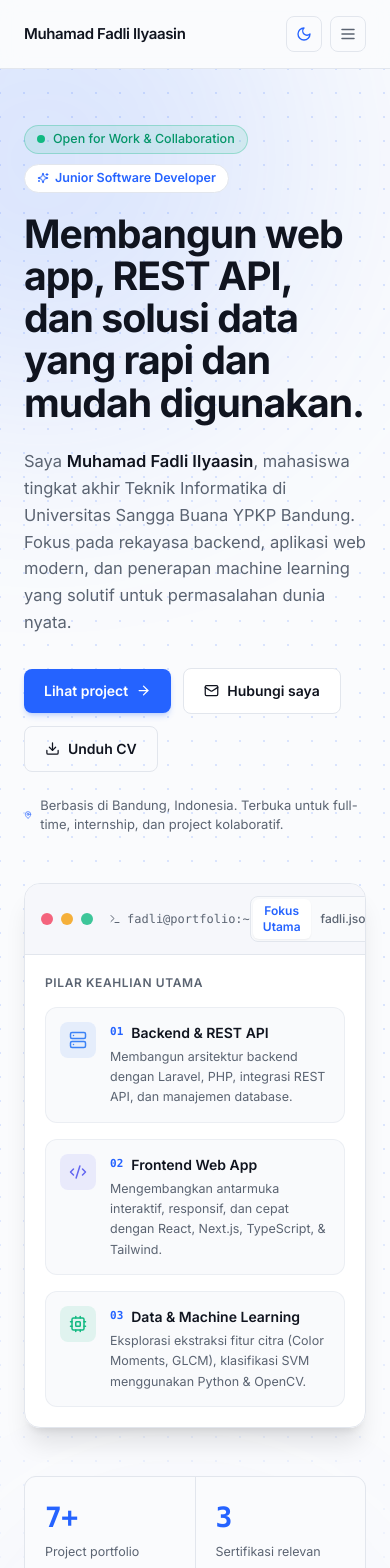
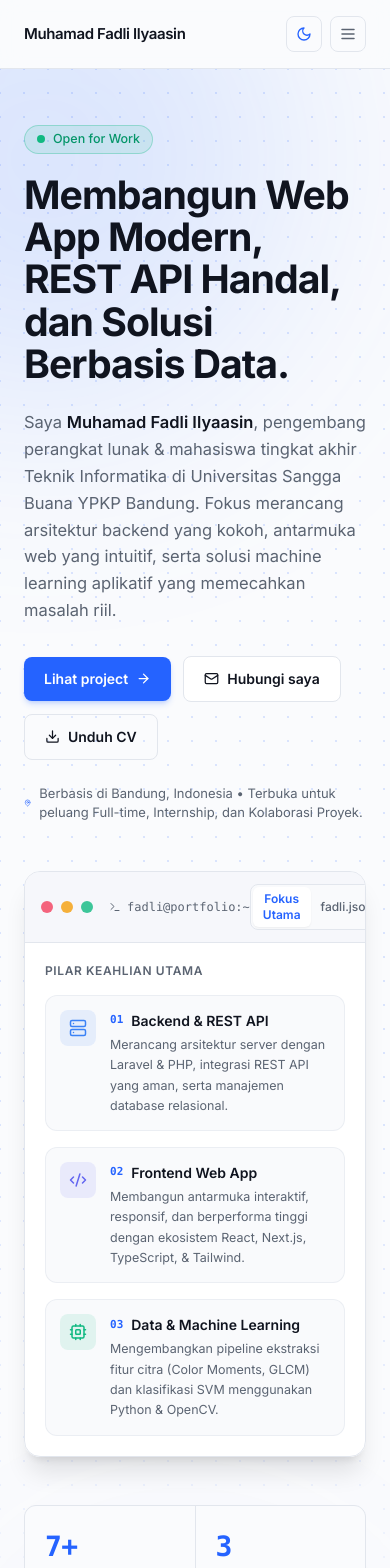
Before and after one commit to fadliilysn/Fadli_Portofolio, a Next.js app: page / in a window 390 px wide. Shown: the top 1568 px of the page. Built offline with nearby package versions, Linux system fonts and the light colour scheme.

Commit message:
Update UI dan memperbaiki beberapa informasi

```diff
--- a/components/About.tsx
+++ b/components/About.tsx
@@ -72,21 +72,21 @@ const skillCategories: {
 
 const strengths = [
   {
-    title: "Build from scratch",
+    title: "End-to-End Development",
     description:
-      "Terbiasa merancang alur logika, memodelkan struktur data relasional, membangun REST API, dan mengintegrasikannya ke antarmuka web.",
+      "Terbiasa merancang alur sistem dari nol—mulai dari permodelan skema data, pengembangan business logic di backend, hingga integrasi antarmuka yang responsif.",
     Icon: Workflow,
   },
   {
     title: "Backend & API Architecture",
     description:
-      "Berpengalaman menyusun autentikasi aman, validasi input, dokumentasi endpoint yang rapi, dan integrasi frontend React/Next.js.",
+      "Berpengalaman membangun REST API yang aman, modular, dan terdokumentasi terstruktur untuk mempermudah konsumsi data oleh sisi frontend.",
     Icon: Layers3,
   },
   {
-    title: "Data & Machine Learning",
+    title: "Data Science & Machine Learning",
     description:
-      "Menguasai pipeline Computer Vision mulai ekstraksi fitur citra (Color Moments, GLCM), klasifikasi SVM, hingga deployment web siap pakai.",
+      "Menerapkan pipeline Computer Vision mulai dari ekstraksi fitur citra (Color Moments, GLCM), pemodelan klasifikasi SVM, hingga deployment aplikasi berbasis web.",
     Icon: Database,
   },
 ];
@@ -124,8 +124,8 @@ export default function About() {
                 </span>
               </div>
               <p className="mt-1 text-[13.5px] leading-relaxed text-muted">
-                Fokus riset & skripsi: Klasifikasi Kesegaran Rimpang Jahe menggunakan
-                kombinasi 9 Fitur Color Moments (HSV) dan GLCM dengan SVM (Dideploy di Hugging Face & Supabase).
+                Riset Skripsi: Klasifikasi Kesegaran Rimpang Jahe berbasis Computer Vision & SVM
+                (ekstraksi fitur Color Moments HSV + GLCM), dideploy sebagai aplikasi web di Hugging Face & Supabase.
               </p>
             </div>
           </div>
--- a/components/Contact.tsx
+++ b/components/Contact.tsx
@@ -21,13 +21,13 @@ export default function Contact() {
     <section id="contact" className="mx-auto max-w-content px-6 py-10 sm:py-12">
       <div className="rounded-2xl border border-border bg-card p-8 sm:p-10">
         <div className="max-w-2xl">
-          <p className="text-sm font-semibold text-accent">Kontak</p>
-          <h2 className="mt-2 text-2xl font-bold tracking-tight sm:text-3xl">
-            Terbuka untuk peluang kerja dan kolaborasi project.
+          <p className="text-xs sm:text-sm font-semibold text-accent">Kontak & Kolaborasi</p>
+          <h2 className="mt-1.5 text-2xl font-bold tracking-tight sm:text-3xl">
+            Mari Terhubung & Diskusikan Peluang
           </h2>
-          <p className="mt-3 text-[15px] leading-relaxed text-muted">
-            Jika ada lowongan pekerjaan, tawaran magang, atau project yang cocok,
-            jangan ragu untuk menghubungi saya melalui salah satu kanal di bawah ini.
+          <p className="mt-2.5 text-[14.5px] leading-relaxed text-muted">
+            Saya selalu terbuka untuk mendiskusikan peluang kerja penuh waktu, magang industri,
+            maupun kolaborasi proyek teknologi baru. Silakan hubungi saya melalui kanal di bawah ini.
           </p>
         </div>
 
--- a/components/Experience.tsx
+++ b/components/Experience.tsx
@@ -8,26 +8,26 @@ const experiences = [
     location: "Bandung, Indonesia",
     type: "Internship",
     summary:
-      "Membangun dan mendokumentasikan REST API untuk modul Autentikasi dan Email yang dikonsumsi langsung oleh tim frontend React.",
+      "Mengembangkan dan mendokumentasikan REST API untuk modul Autentikasi dan Manajemen Email yang dikonsumsi langsung oleh tim frontend React.",
     highlights: [
-      "Membangun 9+ endpoint REST API untuk kebutuhan autentikasi dan modul manajemen email.",
-      "Menyusun dokumentasi API terstruktur sehingga integrasi antarmuka frontend berjalan lancar tanpa kendala.",
-      "Berkolaborasi aktif dengan tim frontend React dalam penyesuaian payload dan alur request-response data.",
+      "Merancang dan mengimplementasikan 9+ endpoint REST API untuk modul autentikasi pengguna dan pemrosesan email.",
+      "Menyusun dokumentasi API komprehensif menggunakan Postman guna mempercepat alur integrasi tim frontend.",
+      "Berkolaborasi aktif dengan pengembang frontend React dalam penyesuaian format payload dan penanganan error secara konsisten.",
     ],
     stack: ["Laravel", "PHP", "REST API", "React Integration", "Postman"],
   },
   {
     role: "Web & Database Developer",
-    company: "Universitas Sangga Buana YPKP (Proyek PKM Dosen)",
-    period: "Februari — Juni 2024",
+    company: "Universitas Sangga Buana YPKP",
+    period: "Mei — Juli 2024",
     location: "Bandung, Indonesia",
     type: "Academic Project",
     summary:
-      "Merancang basis data relasional dan mengembangkan sistem administrasi berbasis web untuk pelaporan data penelitian & pengabdian dosen.",
+      "Merancang basis data relasional dan mengembangkan sistem web administrasi untuk digitalisasi tata kelola data penelitian & pengabdian dosen.",
     highlights: [
-      "Merancang skema database MySQL terstruktur untuk pengelolaan dan rekapitulasi data tridharma dosen.",
-      "Membangun modul backend menggunakan PHP dengan alur input, validasi, dan pelaporan yang efisien.",
-      "Mengimplementasikan antarmuka web yang mudah digunakan oleh civitas akademika.",
+      "Merancang skema database MySQL yang ternormalisasi untuk efisiensi penyimpanan dan integritas data tri dharma perguruan tinggi.",
+      "Mengembangkan modul backend berbasis PHP untuk otomatisasi alur input, validasi berjenjang, dan rekapitulasi data akademik.",
+      "Mengimplementasikan antarmuka web responsif berbasis Bootstrap yang ergonomis dan intuitif bagi staf dan dosen.",
     ],
     stack: ["PHP", "MySQL", "Bootstrap", "Database Design"],
   },
--- a/components/Hero.tsx
+++ b/components/Hero.tsx
@@ -11,7 +11,6 @@ import {
   Code2,
   Server,
   Cpu,
-  Sparkles,
   Check,
   Copy,
 } from "lucide-react";
@@ -26,21 +25,21 @@ const stats = [
 const focusAreas = [
   {
     title: "Backend & REST API",
-    desc: "Membangun arsitektur backend dengan Laravel, PHP, integrasi REST API, dan manajemen database.",
+    desc: "Merancang arsitektur server dengan Laravel & PHP, integrasi REST API yang aman, serta manajemen database relasional.",
     icon: Server,
     color: "text-blue-500",
     bg: "bg-blue-500/10",
   },
   {
     title: "Frontend Web App",
-    desc: "Mengembangkan antarmuka interaktif, responsif, dan cepat dengan React, Next.js, TypeScript, & Tailwind.",
+    desc: "Membangun antarmuka interaktif, responsif, dan berperforma tinggi dengan ekosistem React, Next.js, TypeScript, & Tailwind.",
     icon: Code2,
     color: "text-indigo-500",
     bg: "bg-indigo-500/10",
   },
   {
     title: "Data & Machine Learning",
-    desc: "Eksplorasi ekstraksi fitur citra (Color Moments, GLCM), klasifikasi SVM menggunakan Python & OpenCV.",
+    desc: "Mengembangkan pipeline ekstraksi fitur citra (Color Moments, GLCM) dan klasifikasi SVM menggunakan Python & OpenCV.",
     icon: Cpu,
     color: "text-emerald-500",
     bg: "bg-emerald-500/10",
@@ -122,23 +121,19 @@ export default function Hero() {
                 <span className="absolute inline-flex h-full w-full animate-ping rounded-full bg-emerald-400 opacity-75"></span>
                 <span className="relative inline-flex h-2 w-2 rounded-full bg-emerald-500"></span>
               </span>
-              Open for Work & Collaboration
-            </span>
-            <span className="inline-flex items-center gap-1.5 rounded-full border border-border bg-card px-3 py-1 text-[12.5px] font-semibold text-accent">
-              <Sparkles size={12} />
-              Junior Software Developer
+              Open for Work
             </span>
           </div>
 
           <h1 className="mt-5 max-w-3xl text-[2.45rem] font-bold leading-[1.08] tracking-tight sm:text-[3.25rem]">
-            Membangun web app, REST API, dan solusi data yang rapi dan mudah digunakan.
+            Membangun Web App Modern, REST API Handal, dan Solusi Berbasis Data.
           </h1>
 
           <p className="mt-6 max-w-2xl text-[16.5px] leading-relaxed text-muted">
             Saya <strong className="font-semibold text-ink">Muhamad Fadli Ilyaasin</strong>,
-            mahasiswa tingkat akhir Teknik Informatika di Universitas Sangga Buana YPKP Bandung.
-            Fokus pada rekayasa backend, aplikasi web modern, dan penerapan machine learning
-            yang solutif untuk permasalahan dunia nyata.
+            pengembang perangkat lunak & mahasiswa tingkat akhir Teknik Informatika di Universitas Sangga Buana YPKP Bandung.
+            Fokus merancang arsitektur backend yang kokoh, antarmuka web yang intuitif, serta solusi machine learning aplikatif
+            yang memecahkan masalah riil.
           </p>
 
           <div className="mt-8 flex flex-wrap items-center gap-3">
@@ -183,7 +178,7 @@ export default function Hero() {
 
           <p className="mt-6 flex items-center gap-2 text-[13px] text-muted">
             <MapPin size={14} className="text-accent" />
-            Berbasis di Bandung, Indonesia. Terbuka untuk full-time, internship, dan project kolaboratif.
+            Berbasis di Bandung, Indonesia • Terbuka untuk peluang Full-time, Internship, dan Kolaborasi Proyek.
           </p>
         </motion.div>
 
@@ -211,22 +206,20 @@ export default function Hero() {
               <button
                 type="button"
                 onClick={() => setActiveTab("focus")}
-                className={`rounded-md px-2.5 py-1 transition-all ${
-                  activeTab === "focus"
+                className={`rounded-md px-2.5 py-1 transition-all ${activeTab === "focus"
                     ? "bg-card font-semibold text-accent shadow-sm"
                     : "text-muted hover:text-ink"
-                }`}
+                  }`}
               >
                 Fokus Utama
               </button>
               <button
                 type="button"
                 onClick={() => setActiveTab("config")}
-                className={`rounded-md px-2.5 py-1 transition-all ${
-                  activeTab === "config"
+                className={`rounded-md px-2.5 py-1 transition-all ${activeTab === "config"
                     ? "bg-card font-semibold text-accent shadow-sm"
                     : "text-muted hover:text-ink"
-                }`}
+                  }`}
               >
                 fadli.json
               </button>
```
Also changed, not shown: components/Certifications.tsx (+13 -16 lines).
